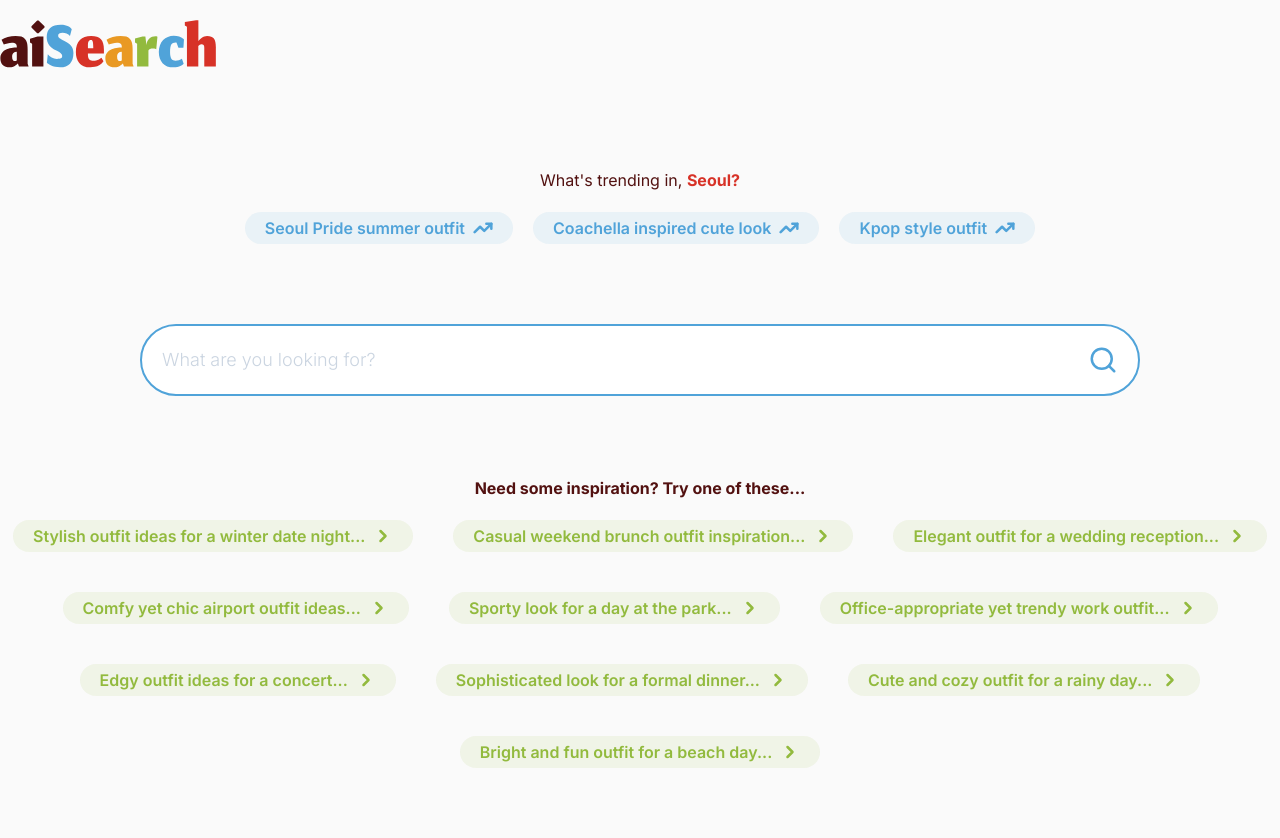
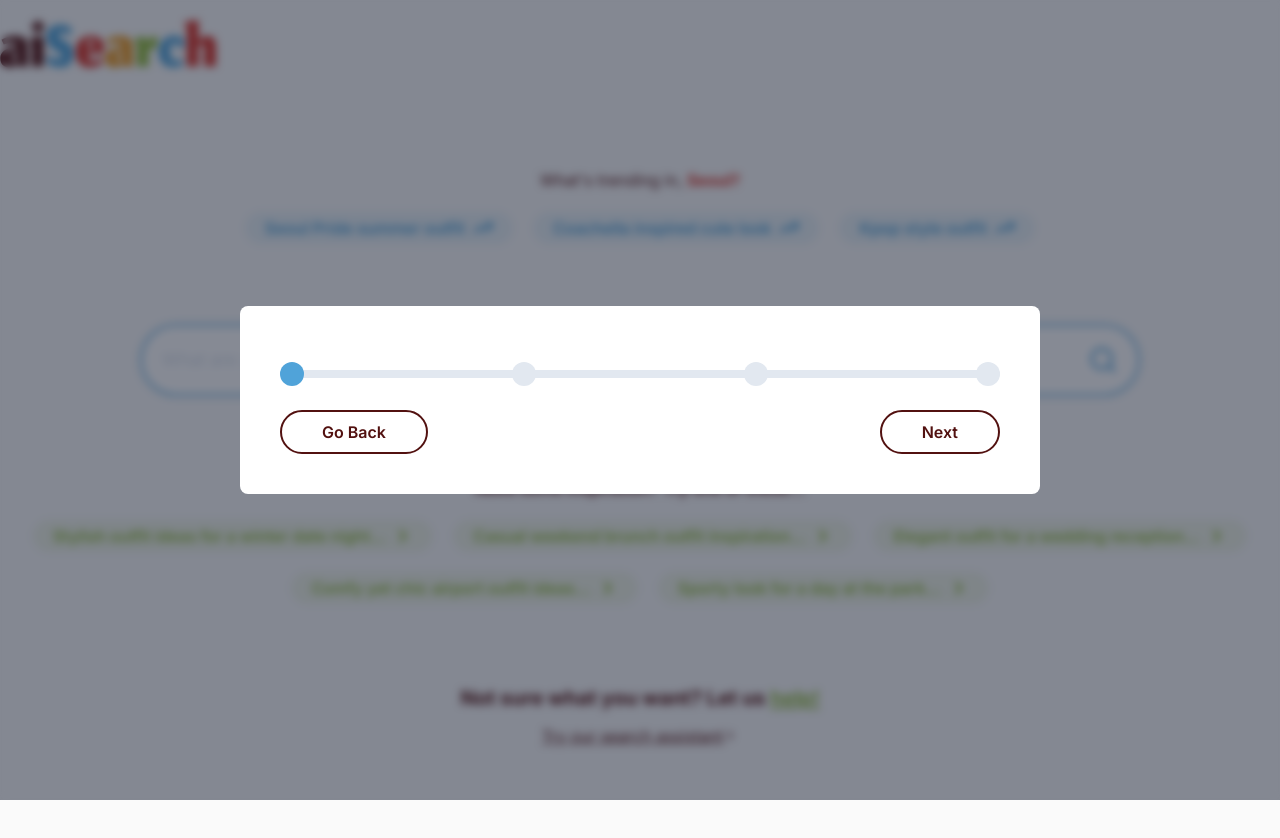
Before and after one commit to Coopang/ai-search-engine, a Next.js app in the folder frontend/: page / in a window 1280 px wide. Shown: the top 838 px of the page. Built offline with nearby package versions, Linux system fonts and the light colour scheme.

Commit message:
add modal and begin query builder

```diff
--- a/frontend/app/layout.tsx
+++ b/frontend/app/layout.tsx
@@ -6,6 +6,7 @@ import QueryButton from "@/components/QueryButton";
 import SearchBar from "@/components/SearchBar";
 import TrendingTopics from "@/components/TrendingTopics";
 import SearchSuggestions from "@/components/SearchSuggestions";
+import QueryBuilder from "@/components/QueryBuilder";
 
 const inter = Inter({ subsets: ["latin"] });
 
@@ -28,6 +29,7 @@ export default function RootLayout({
           <TrendingTopics />
           <SearchBar />
           <SearchSuggestions />
+          <QueryBuilder />
           <div>{children}</div>
         </main>
       </body>
--- /dev/null
+++ b/frontend/components/Button.tsx
@@ -0,0 +1,53 @@
+"use client";
+import { cva, VariantProps } from "class-variance-authority";
+import { Icons } from "./Icons";
+
+const buttonStyles = cva(
+  "rounded-full py-2 transition-all px-10 flex items-center gap-2 capitalize justify-center border-2 rounded font-semibold",
+  {
+    variants: {
+      intent: {
+        outlineWine: "border-main-wine",
+        filledWine: "bg-main-wine text-main-cream border-main-wine",
+        outlineGreen: "border-main-green",
+        filledGreen: "bg-main-green text-main-cream border-main-green",
+      },
+      size: {
+        lg: " py-3",
+        sm: " py-2",
+      },
+      fullWidth: {
+        true: "w-full",
+      },
+    },
+  }
+);
+
+type Props = {
+  children: React.ReactNode;
+  icon?: keyof typeof Icons;
+  onClick?: (args: any) => void;
+  type?: "button" | "submit";
+};
+
+const Button = ({
+  children,
+  intent,
+  size,
+
+  type,
+  fullWidth,
+  onClick,
+}: Props & VariantProps<typeof buttonStyles>) => {
+  return (
+    <button
+      type={type}
+      onClick={onClick}
+      className={buttonStyles({ intent, size, fullWidth })}
+    >
+      {children}
+    </button>
+  );
+};
+
+export default Button;
--- /dev/null
+++ b/frontend/components/ProgressBar.tsx
@@ -0,0 +1,33 @@
+import React from "react";
+
+const ProgressBar = ({ step }: { step: number }) => {
+  const steps = 4;
+  return (
+    <div className="w-full mx-auto">
+      <div className="relative mt-4 mb-6">
+        {/* Progress Bar Background */}
+        <div className="absolute top-1/2 left-0 w-full h-2 bg-slate-200 rounded-full transform -translate-y-1/2"></div>
+
+        {/* Progress Bar */}
+        <div
+          className="absolute top-1/2 h-2 bg-main-blue rounded-full transform -translate-y-1/2 transition-all duration-500 ease-in-out"
+          style={{ width: `${(step / (steps - 1)) * 100}%` }}
+        ></div>
+
+        {/* Step Indicators */}
+        <div className="relative flex justify-between">
+          {[...Array(steps)].map((_, index) => (
+            <div
+              key={index}
+              className={`w-6 h-6 rounded-full z-10 ${
+                step >= index ? "bg-main-blue" : "bg-slate-200"
+              }`}
+            ></div>
+          ))}
+        </div>
+      </div>
+    </div>
+  );
+};
+
+export default ProgressBar;
--- a/frontend/components/QueryBuilder.tsx
+++ b/frontend/components/QueryBuilder.tsx
@@ -1,9 +1,100 @@
-import React from "react";
+"use client";
+import React, { useState } from "react";
+import { Dialog, DialogBackdrop, DialogPanel } from "@headlessui/react";
+import Button from "./Button";
+import { Icons } from "./Icons";
+import { useFormik } from "formik";
+import ProgressBar from "./ProgressBar";
 
 type Props = {};
 
 const QueryBuilder = (props: Props) => {
-  return <div>QueryBuilder</div>;
+  const [open, setOpen] = useState(true);
+  const [step, setStep] = useState(0);
+  const ChevronRightIcon = Icons["chevronRight"];
+
+  const toggleModal = () => {
+    setOpen((open) => !open);
+  };
+
+  const formik = useFormik({
+    initialValues: {},
+    onSubmit: () => {},
+  });
+
+  const increaseStep = () => {
+    if (step < 3) {
+      setStep((step) => step + 1);
+    }
+  };
+
+  const decreaseStep = () => {
+    if (step > 0) {
+      setStep((step) => step - 1);
+    }
+  };
+
+  return (
+    <div className="m-auto space-y-3">
+      <p className="text-xl text-main-wine font-bold text-center">
+        Not sure what you want? Let us{" "}
+        <span className="text-main-green underline underline-offset-2">
+          help!
+        </span>
+      </p>
+      <button
+        onClick={toggleModal}
+        className="flex items-center text-center justify-center underline m-auto"
+      >
+        Try our search assistant
+        <ChevronRightIcon size={15} />
+      </button>
+      <Dialog open={open} onClose={toggleModal}>
+        <DialogBackdrop className="fixed inset-0 bg-slate-900/50 backdrop-blur-sm" />
+        <div className="fixed inset-0 flex w-screen items-center justify-center p-4">
+          <DialogPanel className="w-[800px] max-h-full  max-w-full space-y-4 bg-white dark:bg-black-light shadow-1 rounded-lg p-10">
+            <ProgressBar step={step} />
+            <form onSubmit={formik.handleSubmit}>
+              <div className="my-5">
+                {step === 0 ? (
+                  <Step0 />
+                ) : step === 1 ? (
+                  <Step1 />
+                ) : step === 2 ? (
+                  <Step2 />
+                ) : (
+                  <Step3 />
+                )}
+              </div>
+              <div className="flex justify-between items-center w-full">
+                <Button onClick={decreaseStep} intent="outlineWine">
+                  Go Back
+                </Button>
+                <Button onClick={increaseStep} intent="outlineWine">
+                  Next
+                </Button>
+              </div>
+            </form>
+          </DialogPanel>
+        </div>
+      </Dialog>
+    </div>
+  );
 };
 
 export default QueryBuilder;
+
+const Step0 = () => {
+  return <div></div>;
+};
+
+const Step1 = () => {
+  return <div></div>;
+};
+
+const Step2 = () => {
+  return <div></div>;
+};
+const Step3 = () => {
+  return <div></div>;
+};
--- a/frontend/components/SearchSuggestions.tsx
+++ b/frontend/components/SearchSuggestions.tsx
@@ -9,18 +9,13 @@ const outfitQueries = [
   "Elegant outfit for a wedding reception...",
   "Comfy yet chic airport outfit ideas...",
   "Sporty look for a day at the park...",
-  "Office-appropriate yet trendy work outfit...",
-  "Edgy outfit ideas for a concert...",
-  "Sophisticated look for a formal dinner...",
-  "Cute and cozy outfit for a rainy day...",
-  "Bright and fun outfit for a beach day...",
 ];
 
 const SearchSuggestions = (props: Props) => {
   return (
     <div className="flex flex-col items-center gap-5">
       <p className="font-bold">Need some inspiration? Try one of these...</p>
-      <div className="flex flex-wrap items-center gap-10 justify-center">
+      <div className="flex flex-wrap items-center gap-5 justify-center">
         {outfitQueries.map((d) => (
           <QueryButton key={d} color={"green"} iconRight="chevronRight">
             {d}
--- a/frontend/package.json
+++ b/frontend/package.json
@@ -9,7 +9,9 @@
     "lint": "next lint"
   },
   "dependencies": {
+    "@headlessui/react": "^2.1.3",
     "class-variance-authority": "^0.7.0",
+    "formik": "^2.4.6",
     "lucide-react": "^0.435.0",
     "next": "14.2.6",
     "react": "^18",
```
Also changed, not shown: 1 other file (tests, documents, lock files or other folders).
